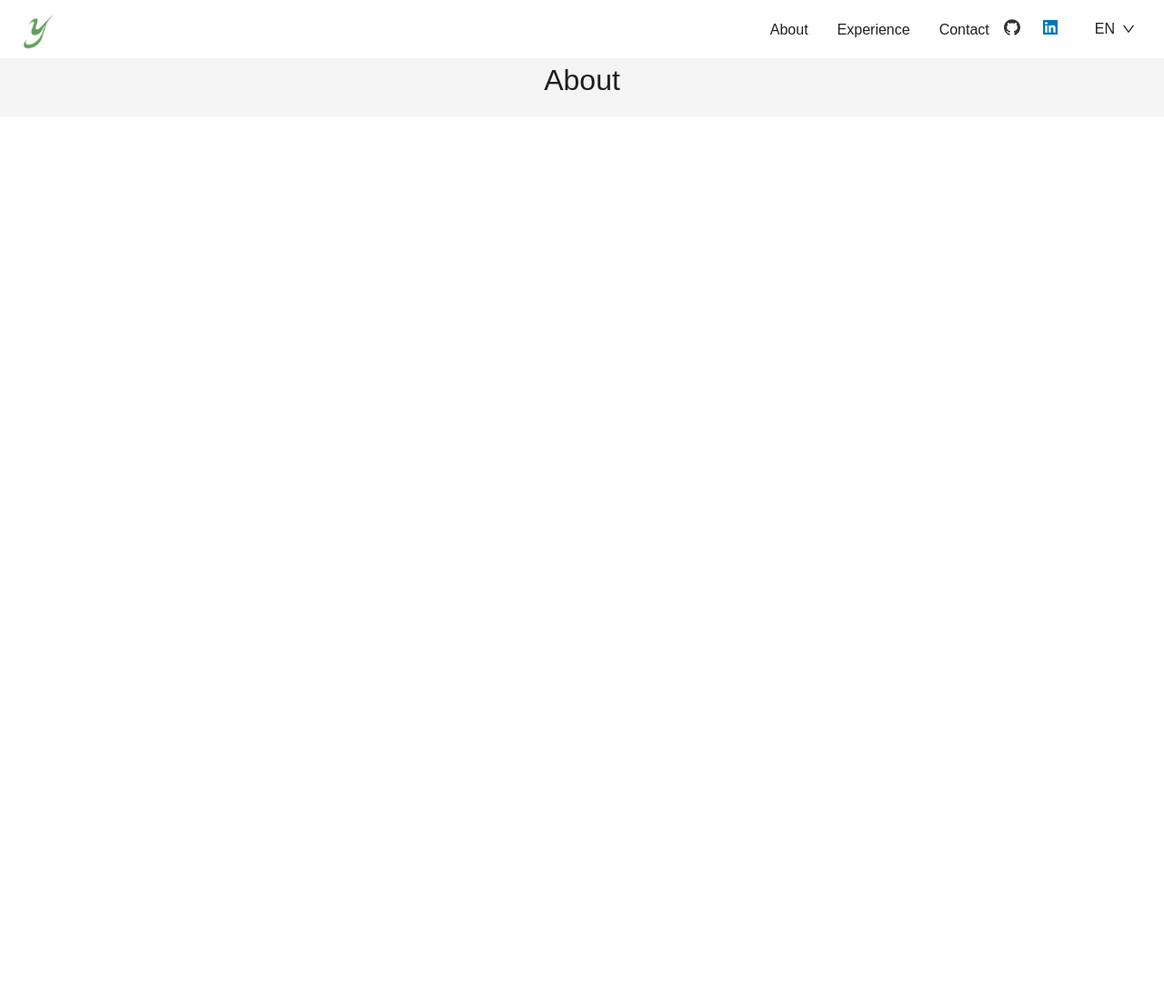
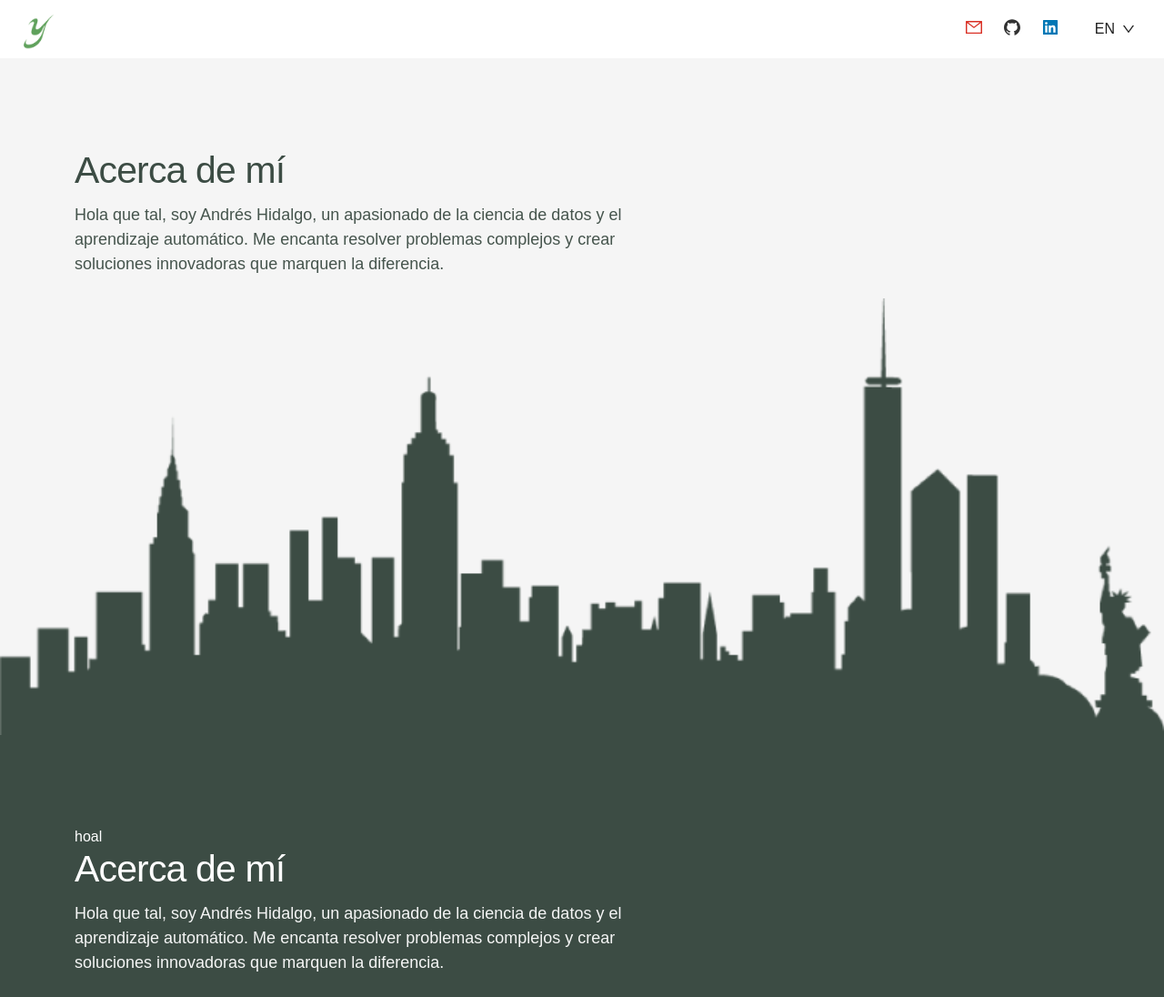
Before and after one commit to AndresHernandez1996/personal-web-page, a Next.js app: page /en/about in a window 1280 px wide. Shown: the whole page at 91% size. Before the commit the page ends 800 px from the top, so only its background shows below. Built offline with nearby package versions, Linux system fonts and the light colour scheme; a web font is replaced by a local one.

Commit message:
Adding 404 page and email navbar

```diff
--- a/app/[locale]/about/page.tsx
+++ b/app/[locale]/about/page.tsx
@@ -1,7 +1,15 @@
 'use client';
 import { useT } from '@/components/LocaleProvider';
+import Image from 'next/image';
+import Skyline from '../../../public/images/skyline.png';
+import LayoutContainer from '@/components/Ui/LayoutContainer';
+import AboutMe from '@/components/About/AboutMe';
 
 export default function LocaleLayout() {
   const t = useT();
-  return <h1>{t('navbar_about')}</h1>;
+  return (
+    <LayoutContainer>
+      <AboutMe />
+    </LayoutContainer>
+  );
 }
--- /dev/null
+++ b/components/About/AboutMe.module.css
@@ -0,0 +1,88 @@
+.mainSection {
+  width: 100%;
+  background: inherit; /* verde */
+  color: var(--color-secondary);
+  padding: 100px 82px 0;
+}
+
+.darkSection {
+  background: var(--color-secondary); /* verde */
+  color: #fff;
+  padding: 100px 82px 0;
+}
+
+.partners {
+  padding: 48px 32px;
+}
+
+.partnersDivider {
+  margin-bottom: 48px !important;
+}
+
+.logoCard:hover .logoImg,
+.logoCard:focus-visible .logoImg {
+  filter: saturate(1) contrast(0.7) brightness(1.25);
+}
+
+.logoImg {
+  max-height: 60px; /* ajusta a tu altura */
+  height: auto;
+  object-fit: contain;
+  filter: saturate(0) contrast(0.7) brightness(1.25);
+  transition: filter 0.35s ease; /* ← suavidad del cambio */
+  cursor: default;
+}
+
+/* Accesibilidad: si el usuario prefiere menos animaciones */
+@media (prefers-reduced-motion: reduce) {
+  .logoImg {
+    transition: none;
+  }
+}
+
+.heroTitle {
+  margin: 0 0 12px;
+  font-size: clamp(28px, 3.2vw, 44px);
+  line-height: 1.15;
+  letter-spacing: -0.02em;
+}
+
+.heroIntro {
+  margin: 0 0 24px;
+  font-size: clamp(16px, 1.6vw, 18px);
+  opacity: 0.95;
+}
+
+.cvLink {
+  text-decoration: none;
+}
+
+.photoCol {
+  text-align: center;
+}
+
+.photoWrap {
+  display: inline-block;
+  border-radius: 9999px;
+  overflow: hidden;
+  background: rgba(255, 255, 255, 0.12);
+  box-shadow: 0 10px 30px rgba(0, 0, 0, 0.25);
+}
+
+.photo {
+  display: block;
+  object-fit: cover;
+  width: 100%;
+  height: 100%;
+}
+
+/* Mobile tweaks */
+@media (max-width: 767px) {
+  .mainSection {
+    padding: 56px 16px;
+  }
+  .photoWrap {
+    width: 70vw;
+    height: 70vw;
+  }
+}
--- /dev/null
+++ b/components/About/AboutMe.tsx
@@ -0,0 +1,51 @@
+import React from 'react';
+import Image from 'next/image';
+import Skyline from '../../public/images/skyline.png';
+// import { useT } from '@/components/LocaleProvider';
+import styles from './AboutMe.module.css';
+import { Col, Row } from 'antd';
+
+const AboutMe: React.FC = () => {
+  //   const t = useT();
+
+  return (
+    <>
+      <section className={styles.mainSection}>
+        <Row gutter={[32, 32]} align="middle" justify="space-between" wrap>
+          <Col xs={24} md={14}>
+            <h1 className={styles.heroTitle}>
+              {/* {t('landing_greeting')} */}
+              Acerca de mí
+            </h1>
+            <p className={styles.heroIntro}>
+              {/* {t('landing_title')} */}
+              Hola que tal, soy Andrés Hidalgo, un apasionado de la ciencia de datos y el
+              aprendizaje automático. Me encanta resolver problemas complejos y crear soluciones
+              innovadoras que marquen la diferencia.
+            </p>
+          </Col>
+        </Row>
+      </section>
+      <Image src={Skyline} alt="City Skyline" style={{ width: '100%', height: 'auto' }} />
+      <section className={styles.darkSection}>
+        hoal
+        <Row gutter={[32, 32]} align="middle" justify="space-between" wrap>
+          <Col xs={24} md={14}>
+            <h1 className={styles.heroTitle}>
+              {/* {t('landing_greeting')} */}
+              Acerca de mí
+            </h1>
+            <p className={styles.heroIntro}>
+              {/* {t('landing_title')} */}
+              Hola que tal, soy Andrés Hidalgo, un apasionado de la ciencia de datos y el
+              aprendizaje automático. Me encanta resolver problemas complejos y crear soluciones
+              innovadoras que marquen la diferencia.
+            </p>
+          </Col>
+        </Row>
+      </section>
+    </>
+  );
+};
+
+export default AboutMe;
--- a/components/Landing/Partners.tsx
+++ b/components/Landing/Partners.tsx
@@ -46,7 +46,7 @@ export default function LogoGrid() {
                 height={30}
                 className={styles.logoImg}
                 loading="lazy"
-                style={{ margin: '16px' }}
+                style={{ margin: '16px ' }}
               />
             </div>
           </Col>
--- a/components/Navbar.tsx
+++ b/components/Navbar.tsx
@@ -1,7 +1,13 @@
 'use client';
 
 import React, { useState } from 'react';
-import { DownOutlined, GithubOutlined, LinkedinFilled, MoreOutlined } from '@ant-design/icons';
+import {
+  DownOutlined,
+  GithubOutlined,
+  LinkedinFilled,
+  MoreOutlined,
+  MailOutlined,
+} from '@ant-design/icons';
 import type { MenuProps } from 'antd';
 import { Menu, Col, Row, Dropdown, Button, Space } from 'antd';
 import Image from 'next/image';
@@ -21,22 +27,26 @@ const App: React.FC = () => {
   const [, , ...rest] = segments;
   const restPath = rest.length > 0 ? `/${rest.join('/')}` : '/';
 
-  const aboutLabel = t('navbar_about');
-  const experienceLabel = t('navbar_experience');
-  const contactLabel = t('navbar_contact');
+  // const aboutLabel = t('navbar_about');
+  // const experienceLabel = t('navbar_experience');
+  // const contactLabel = t('navbar_contact');
   const langEsLabel = t('navbar_language_es');
   const langEnLabel = t('navbar_language_en');
 
   // Menu de escritorio (solo texto)
   const textItems: MenuItem[] = [
-    { key: 'home', label: <Link href={`/${locale}/`}>{aboutLabel}</Link> },
-    { key: 'about', label: <Link href={`/${locale}/experience`}>{experienceLabel}</Link> },
-    { key: 'dashboard', label: <Link href={`/${locale}/contact`}>{contactLabel}</Link> },
+    // { key: 'home', label: <Link href={`/${locale}/about`}>{aboutLabel}</Link> },
+    // { key: 'about', label: <Link href={`/${locale}/experience`}>{experienceLabel}</Link> },
+    // { key: 'dashboard', label: <Link href={`/${locale}/contact`}>{contactLabel}</Link> },
   ];
 
   // Menú compacto (móvil)
   const compactItems: MenuItem[] = [
     ...textItems,
+    {
+      key: 'email',
+      label: <a href="mailto:andrse@demo.com?subject=Consulta%20desde%20tu%20portafolio">Email</a>,
+    },
     {
       key: 'github',
       label: (
@@ -123,6 +133,12 @@ const App: React.FC = () => {
           <Col flex="none" style={{ display: 'flex', justifyContent: 'flex-end' }}>
             <Space size="large" align="center">
               <a
+                href="mailto:andrse@demo.com?subject=Consulta%20desde%20tu%20portafolio"
+                aria-label="Email"
+              >
+                <MailOutlined style={{ color: '#d93025', fontSize: 18 }} />
+              </a>
+              <a
                 href="https://github.com/AndresHernandez1996"
                 target="_blank"
                 rel="noopener noreferrer"
--- a/locales/es/common.json
+++ b/locales/es/common.json
@@ -1,6 +1,6 @@
 {
   "navbar_home": "Inicio",
-  "navbar_about": "Acerca de mi",
+  "navbar_about": "Acerca",
   "navbar_experience": "Experiencia",
   "navbar_contact": "Contacto",
   "welcome_message": "¡Bienvenido a mi landing!",
```
Also changed, not shown: app/not-found.tsx (added, +47 -0 lines), public/images/question_mark.png (added), public/images/skyline.png (added).
